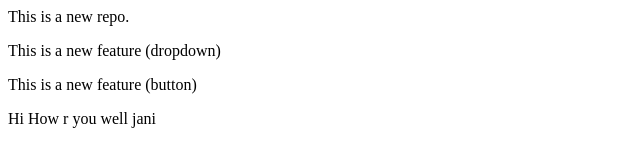
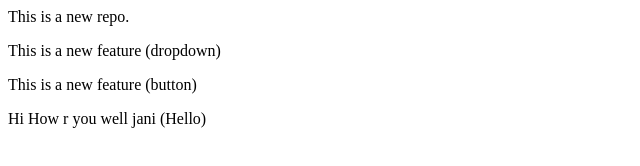
Before and after one commit to Ch-Ahmad0018/localrepo, a plain HTML site: page index.html in a window 1280 px wide. Shown: the full height of the page, 0-640 px from the left. Drawn offline with Linux system fonts and the light colour scheme.

Commit message:
Adding File

```diff
--- a/index.html
+++ b/index.html
@@ -1,4 +1,4 @@
 <p>This is a new repo.</p>
 <p>This is a new feature (dropdown)</p>
 <p>This is a new feature (button)</p>
-<p>Hi How r you well jani</p>
+<p>Hi How r you well jani (Hello)</p>
```
